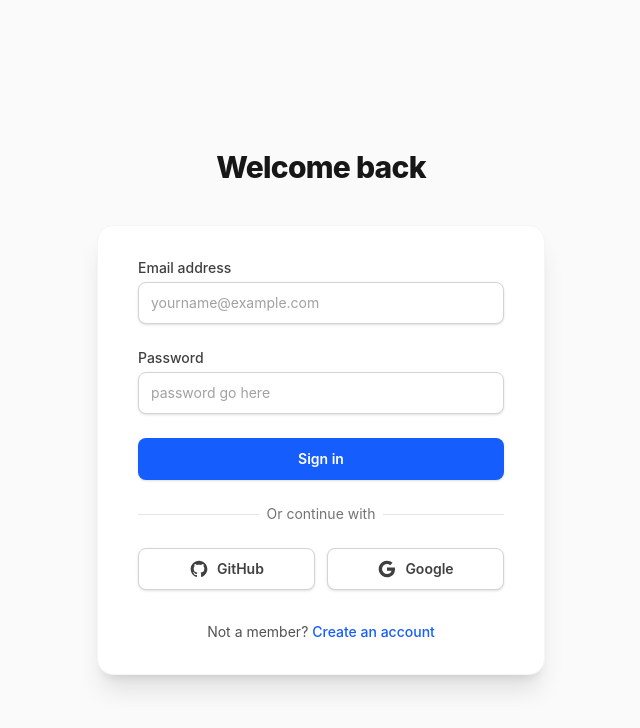
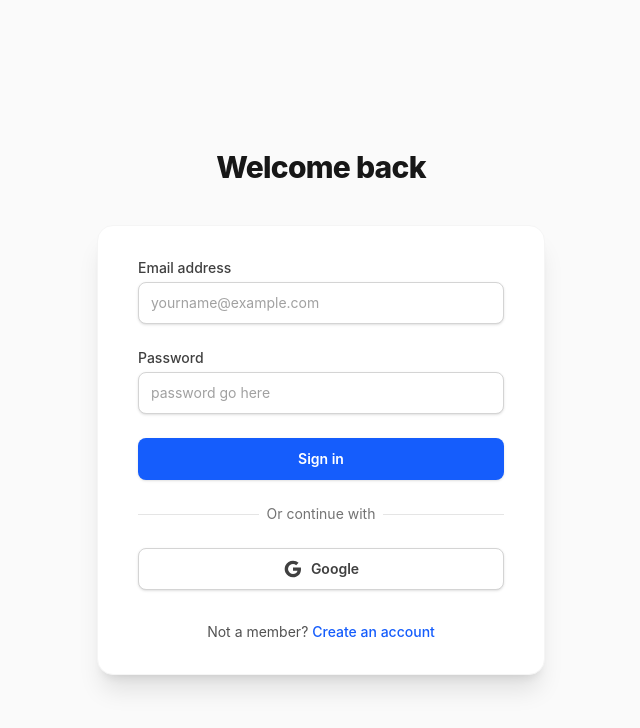
Before and after one commit to utsav-dhimmar/text-to-sql, a React app in the folder frontend/: page /login in a window 1280 px wide. Shown: the top 728 px of the page, without its empty margins (319-959 px from the left). Built offline with nearby package versions, Linux system fonts and the light colour scheme; the HTML template or start-up script is replaced by a standard one.

Commit message:
remove github icon and minor type fix

```diff
--- a/frontend/src/pages/auth/LoginPage.tsx
+++ b/frontend/src/pages/auth/LoginPage.tsx
@@ -32,16 +32,21 @@ export default function LoginPage() {
         const res = await AuthService.login(data);
 
         // Dispatch to Redux store
-        dispatch(setCredentials({
-          user: res.user,
-          token: res.access_token
-        }));
+        dispatch(
+          setCredentials({
+            user: res.user,
+            token: res.access_token,
+          }),
+        );
 
         // Redirect to dashboard (root path for now)
         navigate("/");
       } catch (err: any) {
         console.error("Login failed:", err);
-        setError(err.response?.data?.detail || "Login failed. Please check your credentials.");
+        setError(
+          err.response?.data?.detail ||
+            "Login failed. Please check your credentials.",
+        );
       }
     });
   };
@@ -90,16 +95,7 @@ export default function LoginPage() {
           </div>
         </div>
 
-        <div className="mt-6 grid grid-cols-2 gap-3">
-          <Button
-            type="button"
-            variant="outline"
-            icon={<RiGithubFill className="h-5 w-5" />}
-            onClick={() => (window.location.href = "/api/auth/google/login")}
-            fullWidth={true}
-          >
-            GitHub
-          </Button>
+        <div className="mt-6 grid gap-3">
           <Button
             type="button"
             variant="outline"
--- a/frontend/src/pages/auth/RegisterPage.tsx
+++ b/frontend/src/pages/auth/RegisterPage.tsx
@@ -91,15 +91,7 @@ export default function RegisterPage() {
           </div>
         </div>
 
-        <div className="mt-6 grid grid-cols-2 gap-3">
-          <Button
-            type="button"
-            variant="outline"
-            icon={<RiGithubFill className="h-5 w-5" />}
-            onClick={() => (window.location.href = "/api/auth/google/login")} // Redirect to google login
-          >
-            GitHub
-          </Button>
+        <div className="mt-6 grid gap-3">
           <Button
             type="button"
             variant="outline"
```
Also changed, not shown: 1 other file (tests, documents, lock files or other folders).
